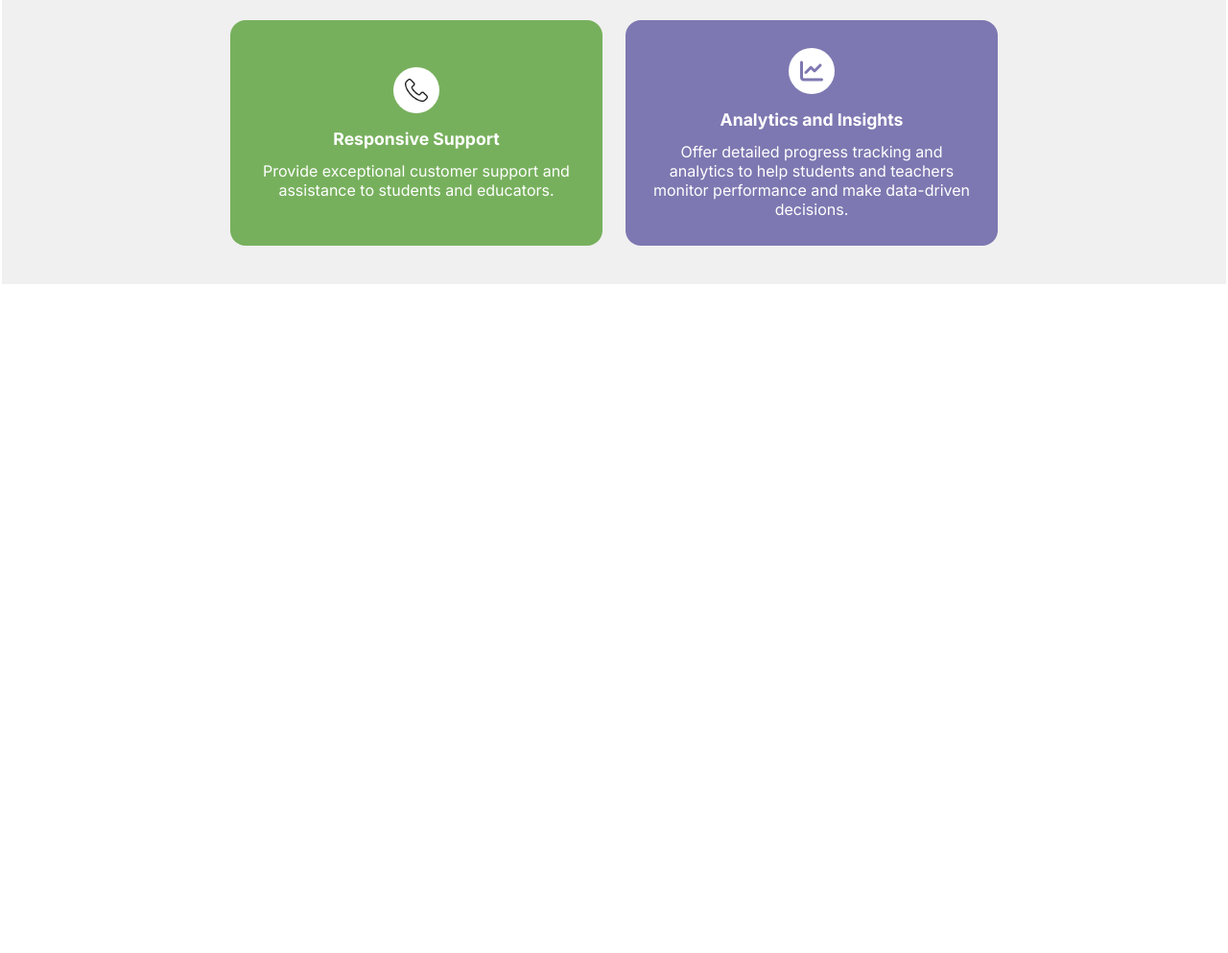
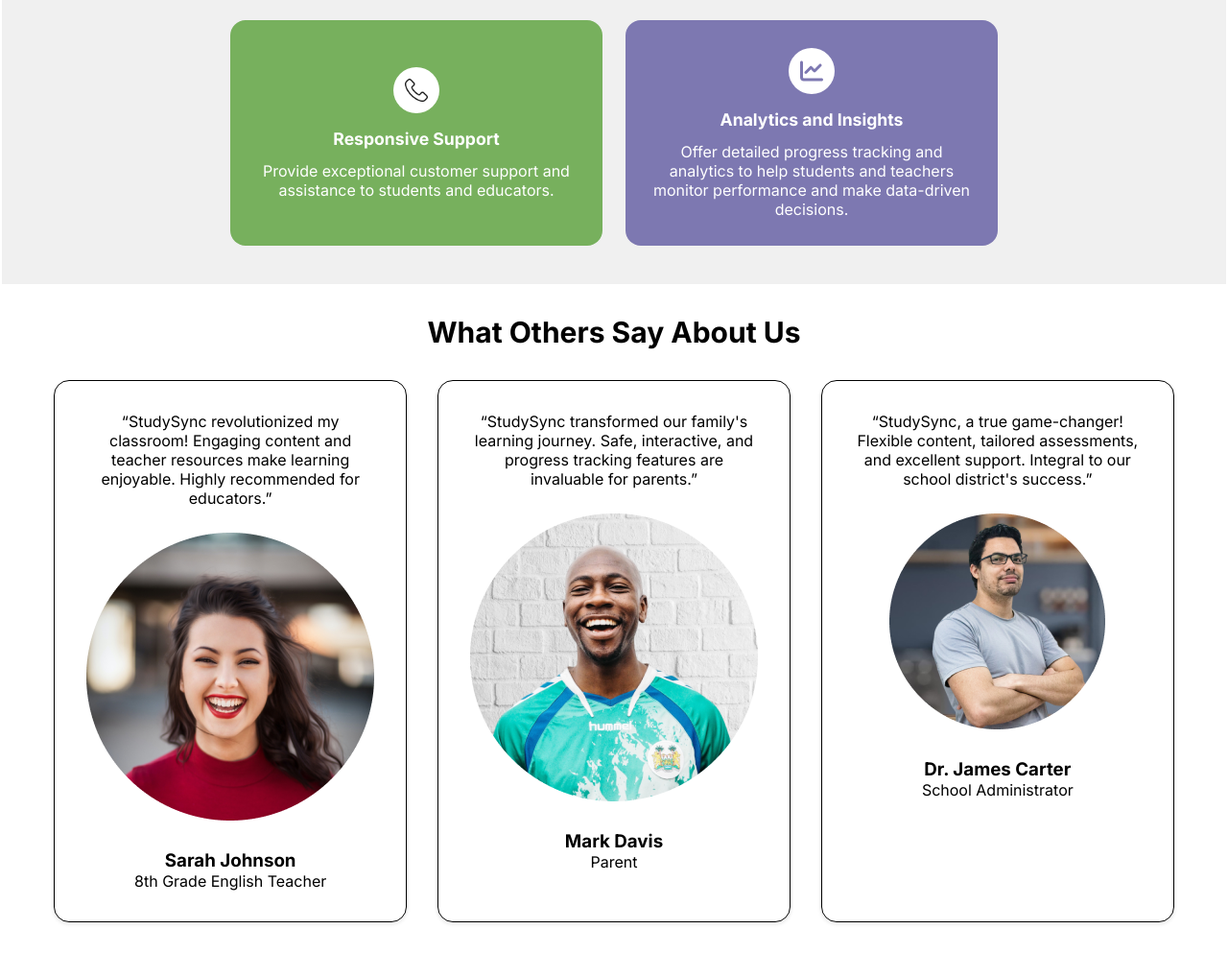
Before and after one commit to tanmoyPaul12/Studysync, a plain HTML site: page index.html in a window 1280 px wide. Shown: the part 1685-2678 px from the top of the page at 96% size. Before the commit the page ends 1981 px from the top, so only its background shows below. Drawn offline with Linux system fonts and the light colour scheme.

Commit message:
testimonial html done css 30%done

```diff
--- a/index.html
+++ b/index.html
@@ -189,9 +189,64 @@
             </div>
         </div>
 
-        <div class="testimonial-section">
-            <div class="testimonial-container">
-
+        <div class="testimonial-container">
+            <div class="testimonial-content">
+                <h2 class="testimonial-title">
+                    What Others Say About Us
+                </h2>
+                <div class="testimonial-grid">
+                    <!-- card 1 -->
+                    <div class="testimonial-card">
+                        <div class="testimonial-text">
+                            “StudySync revolutionized my classroom! Engaging content and teacher resources make learning enjoyable. Highly recommended for educators.”
+                        </div>
+                        <div class="testimonial-avatar">
+                            <img src="img/avatar1.png" alt="">
+                        </div>
+                        <div class="testimonial-details">
+                            <h3>
+                                Sarah Johnson
+                            </h3>
+                            <p>
+                                 8th Grade English Teacher
+                            </p>
+                        </div>
+                    </div>
+                    <!-- card 2 -->
+                     <div class="testimonial-card">
+                        <div class="testimonial-text">
+                             “StudySync transformed our family's learning journey. Safe, interactive, and progress tracking features are invaluable for parents.”
+                        </div>
+                        <div class="testimonial-avatar">
+                            <img src="img/avatar2.png" alt="">
+                        </div>
+                        <div class="testimonial-details">
+                            <h3>
+                                Mark Davis
+                            </h3>
+                            <p>
+                                Parent
+                            </p>
+                        </div>
+                    </div>
+                    <!-- card 3 -->
+                     <div class="testimonial-card">
+                        <div class="testimonial-text">
+                         “StudySync, a true game-changer! Flexible content, tailored assessments, and excellent support. Integral to our school district's success.”
+                        </div>
+                        <div class="testimonial-avatar">
+                            <img src="img/avatar3.png" alt="">
+                        </div>
+                        <div class="testimonial-details">
+                            <h3>
+                                Dr. James Carter
+                            </h3>
+                            <p>
+                            School Administrator
+                            </p>
+                        </div>
+                    </div>
+                </div>
             </div>
         </div>
 
--- a/style.css
+++ b/style.css
@@ -434,3 +434,45 @@ body{
         grid-template-columns: repeat(1,1fr);
     }
 }
+
+/* testimonial section */
+
+.testimonial-container{
+    max-width: 1280px;
+    background-color: var(--background-color);
+    padding: 2rem;
+    margin: 0 auto;
+}
+
+.testimonial-content{
+    display:flex;
+    flex-direction: column;
+    align-items: center;
+    gap: 2rem;
+}
+.testimonial-title{
+    font-size: 1.875rem;
+    font-weight: bold;
+}
+.testimonial-grid{
+    display: grid;
+    grid-template-columns: repeat(auto-fill,minmax(300px, 1fr));
+    grid-gap: 2rem;
+}
+
+.testimonial-card{
+    display: flex;
+    flex-direction: column;
+    border: 1px solid black;
+    border-radius: 1rem;
+    box-shadow: 0 2px 4px rgba(0, 0, 0, 0.1);
+    padding: 2rem;
+    gap: 1.6rem;
+    transition: transform 0.3s ease, box-shadow 0.3s ease;
+}
+
+.testimonial-card:hover{
+    transform: scale(1.05);
+    box-shadow: 0 4px 8px rgba(0, 0, 0, 0.2);
+    border: 1px solid burlywood;
+}
```
